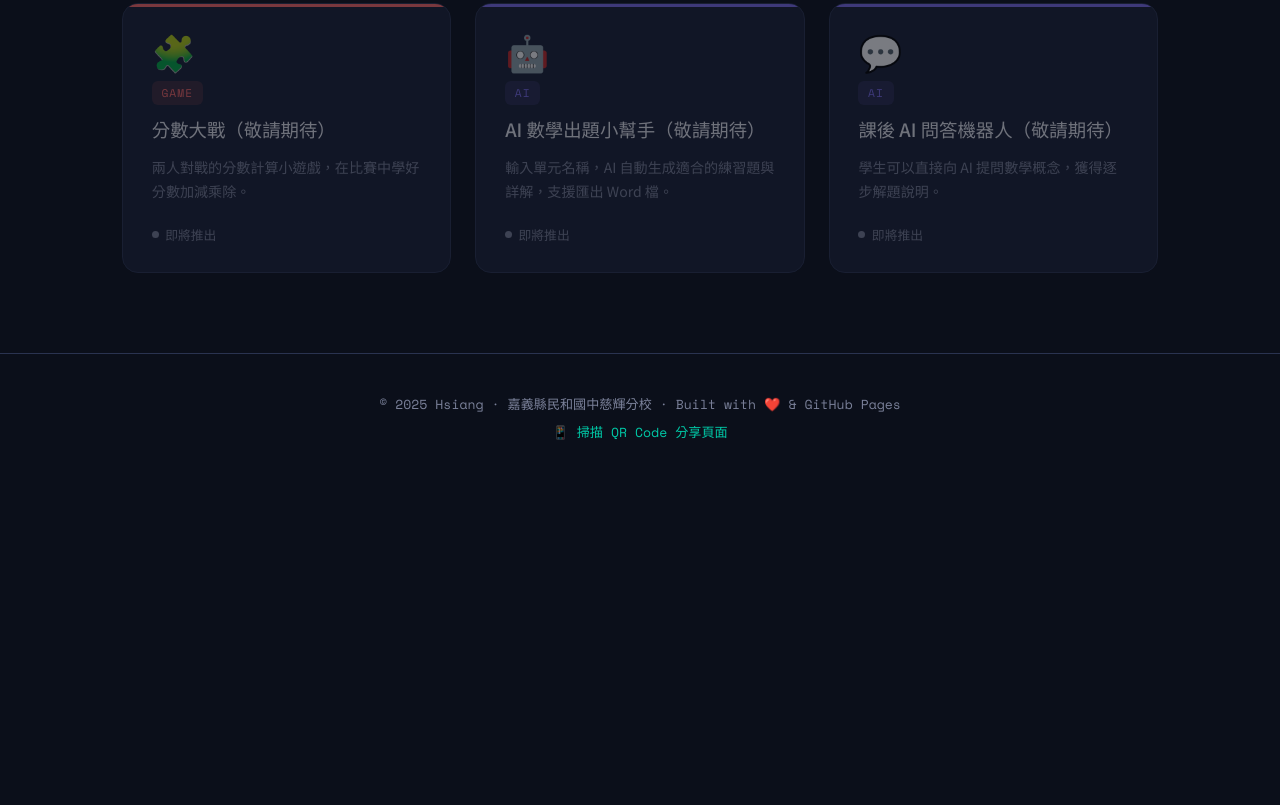
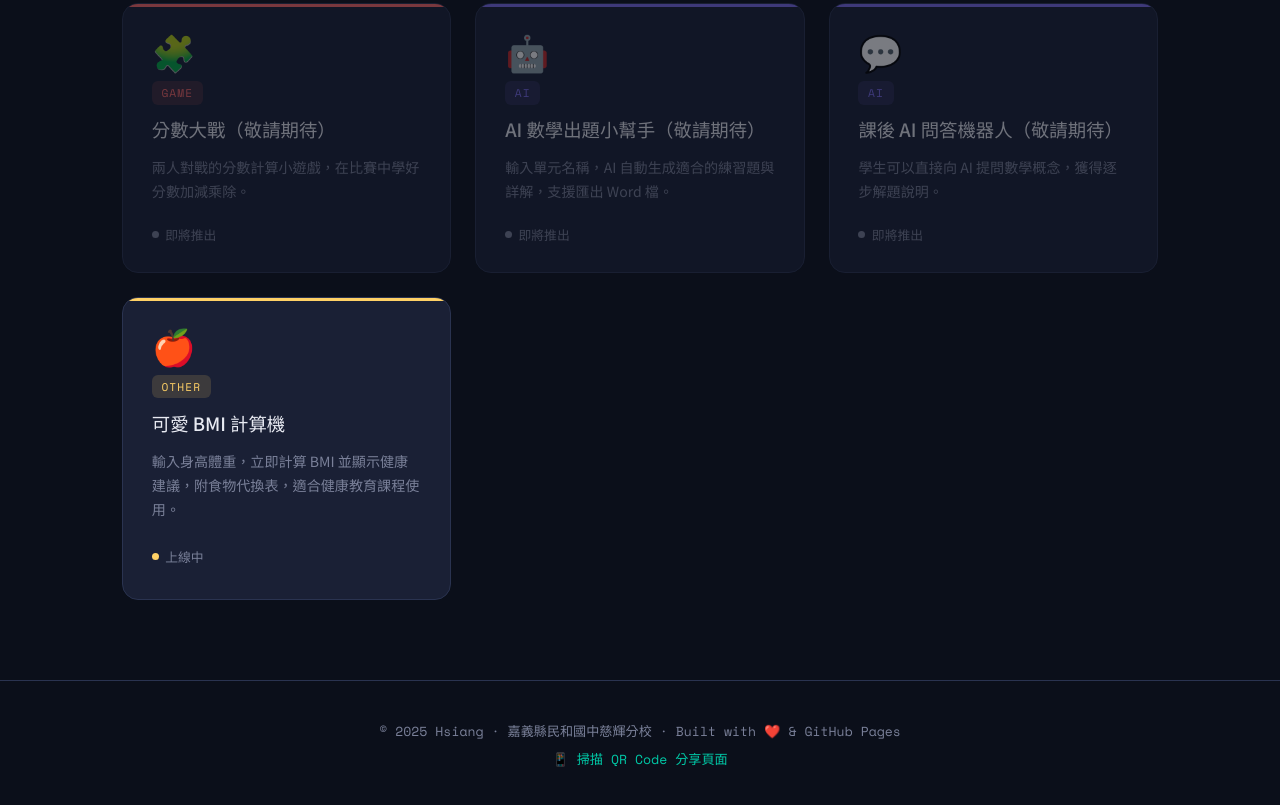
Before and after one commit to cwmps/cwmps.github.io, a plain HTML site: page index.html in a window 1280 px wide. Shown: the part 1201-2006 px from the top of the page. Before the commit the page ends 1683 px from the top, so only its background shows below. Drawn offline with nearby package versions, Linux system fonts and the light colour scheme.

Commit message:
Add files via upload

```diff
--- a/index.html
+++ b/index.html
@@ -523,6 +523,24 @@
       </div>
     </a>
 
+    <!-- ══ 其他 ══ -->
+    <a class="card" data-cat="other"
+       href="other/bmi-calculator.html"
+       style="animation-delay:0.5s">
+      <div class="card-icon">🍎</div>
+      <span class="card-tag">OTHER</span>
+      <h3>可愛 BMI 計算機</h3>
+      <p>輸入身高體重，立即計算 BMI 並顯示健康建議，附食物代換表，適合健康教育課程使用。</p>
+      <div class="card-footer">
+        <div class="card-status"><span class="dot orange"></span> 上線中</div>
+        <div class="card-actions">
+          <button class="qr-mini-btn"
+            onclick="showQR(event,'🍎 可愛 BMI 計算機','https://cwmps.github.io/other/bmi-calculator.html')">📱</button>
+          <span class="card-arrow">→</span>
+        </div>
+      </div>
+    </a>
+
   </div>
 
   <!-- FOOTER -->
```
